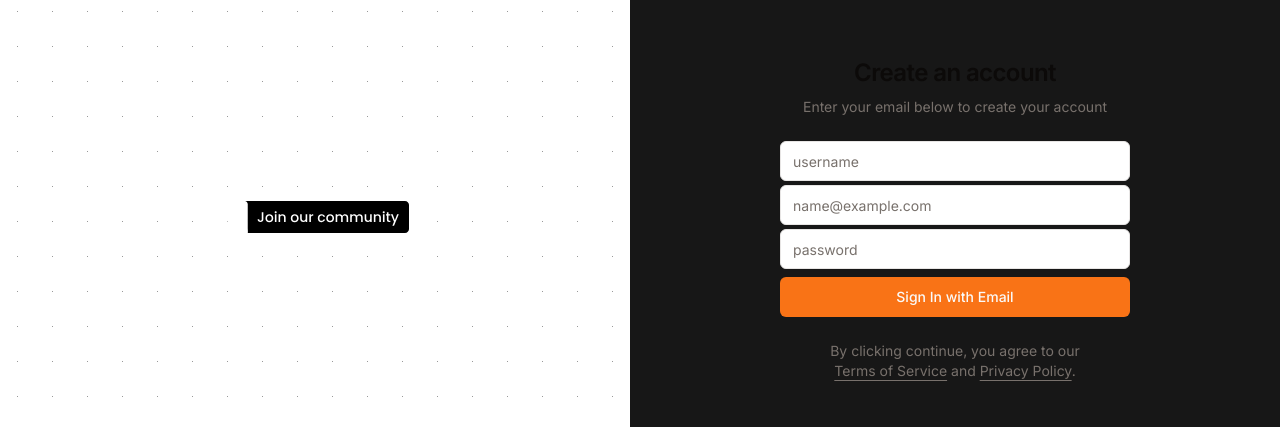
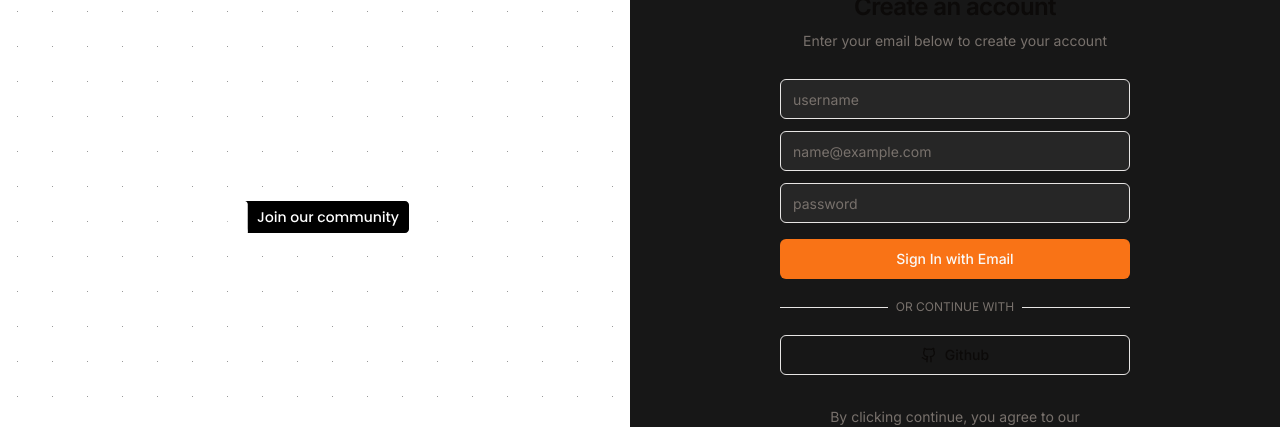
Before and after one commit to waterrmalann/bit-warriors-nextjs, a Next.js app: page /register in a window 1280 px wide. Shown: the part 181-608 px from the top of the page. Built offline with nearby package versions, Linux system fonts and the light colour scheme; no server answers.

Commit message:
feat(oauth): sign in with Github

```diff
--- a/src/app/(auth)/login/page.tsx
+++ b/src/app/(auth)/login/page.tsx
@@ -11,7 +11,7 @@ import Link from "next/link";
 import { redirect, useRouter } from "next/navigation";
 import { useEffect, useRef, useState } from "react";
 import useLogin from "@/hooks/useLogin";
-import { LuLoader2 } from "react-icons/lu";
+import { LuGithub, LuLoader2 } from "react-icons/lu";
 // import axios from "@/app/config/axios.config";
 
 function LoginPage() {
@@ -30,6 +30,12 @@ function LoginPage() {
 
     const usernameRef = useRef<HTMLInputElement>(null);
     const passwordRef = useRef<HTMLInputElement>(null);
+
+    function githubHandler(e: React.SyntheticEvent) {
+        e.preventDefault();
+        // todo: process.env!
+        router.push("https://github.com/login/oauth/authorize?client_id=b06da579ae8ce7812864&scope=user:email")
+    }
 
     async function loginHandler(e: React.SyntheticEvent) {
         e.preventDefault();
@@ -86,15 +92,15 @@ function LoginPage() {
                 </div>
                 <div>
                     <form onSubmit={loginHandler}>
-                        <div className="grid gap-2">
+                        <div className="grid gap-3">
                             <div className="grid gap-1">
-                                <Input
+                                <Input className="bg-neutral-800 my-1"
                                     ref={usernameRef}
                                     placeholder="Username"
                                     name="username"
                                     type="text"
                                 />
-                                <Input
+                                <Input className="bg-neutral-800 my-1"
                                     ref={passwordRef}
                                     placeholder="Password"
                                     name="password"
@@ -108,6 +114,26 @@ function LoginPage() {
                             </Button>
                         </div>
                     </form>
+                    <div className="relative my-5">
+                        <div className="absolute inset-0 flex items-center">
+                            <span className="w-full border-t" />
+                        </div>
+                        <div className="relative flex justify-center text-xs uppercase">
+                            <span className="px-2 bg-neutral-900 text-muted-foreground">
+                                Or continue with
+                            </span>
+                        </div>
+                    </div>
+                    <div className="grid my-2">
+                        <Button onClick={githubHandler} className="bg-neutral-900" variant="outline" type="button" disabled={isLoading}>
+                            {isLoading ? (
+                                <LuLoader2 className="animate-spin mr-2 h-4 w-4" />
+                            ) : (
+                                <LuGithub className="mr-2 h-4 w-4" />
+                            )}{" "}
+                            Github
+                        </Button>
+                    </div>
                 </div>
                 <p className="px-8 text-center text-sm text-muted-foreground items-center">
                     By clicking continue, you agree to our{" "}
--- /dev/null
+++ b/src/app/(auth)/oauth/github/callback/page.tsx
@@ -0,0 +1,65 @@
+'use client';
+
+import { API_ROUTES } from "@/lib/routes";
+import axios, { Axios, AxiosResponse } from "axios";
+import { useRouter, useSearchParams } from "next/navigation";
+import { useEffect, useState } from "react";
+import { LuLoader2 } from "react-icons/lu";
+
+const GithubOAuthCallbackPage = () => {
+    const searchParams = useSearchParams();
+    const code = searchParams.get('code');
+    const [error, setError] = useState('');
+    const router = useRouter();
+
+    useEffect(() => {
+        async function registerGithub() {
+            try {
+                const res = await axios.post(API_ROUTES.AUTH.REGISTER_GITHUB_POST, {
+                    code: code,
+                }, {
+                    headers: { "Content-Type": "application/json" },
+                    withCredentials: true, // get cookies
+                }) as AxiosResponse;
+
+                if (res.status === 201) {
+                    router.replace('/home');
+                } else {
+                    setError("An error occured.");
+                }
+            } catch (err) {
+                if (axios.isAxiosError(err)) {
+                    setError(err.message);
+                } else if (err instanceof Error) {
+                    setError(err.message);
+                } else {
+                    setError("An unknown error occured.");
+                }
+                console.error(err);
+            }
+        }
+        registerGithub();
+    }, [])
+
+    return (
+        <div className="mx-auto h-full flex w-full flex-col justify-center space-y-6 sm:w-[350px]">
+            <div className="flex flex-col space-y-2 text-center">
+                <h1 className="text-2xl font-semibold tracking-tight">
+                    Your Github has been authenticated.
+                </h1>
+                <p className="text-sm text-muted-foreground">
+                    You will be logged in.
+                </p>
+                {
+                    error ? (
+                        <p className="text-red-500">{error}</p>
+                    ) : (
+                        <h1 className="text-2xl text-center mx-auto"><LuLoader2 className="mr-2 h-4 w-4 animate-spin" /></h1>
+                    )
+                }
+            </div>
+        </div>
+    )
+}
+
+export default GithubOAuthCallbackPage;
--- a/src/app/(auth)/register/page.tsx
+++ b/src/app/(auth)/register/page.tsx
@@ -13,7 +13,7 @@ import { API_ROUTES } from "@/lib/routes";
 import { useRouter } from "next/navigation";
 import { useUser } from "@/hooks/useUser";
 import useRegister from "@/hooks/useRegister";
-import {LuLoader2} from 'react-icons/lu';
+import { LuGithub, LuLoader2 } from 'react-icons/lu';
 
 function RegisterPage() {
     const { toast } = useToast();
@@ -32,6 +32,12 @@ function RegisterPage() {
     const usernameRef = useRef<HTMLInputElement>(null);
     const emailRef = useRef<HTMLInputElement>(null);
     const passwordRef = useRef<HTMLInputElement>(null);
+
+    function githubHandler(e: React.SyntheticEvent) {
+        e.preventDefault();
+        // todo: process.env!
+        router.push("https://github.com/login/oauth/authorize?client_id=b06da579ae8ce7812864&scope=user:email")
+    }
 
     async function registerHandler(e: React.SyntheticEvent) {
         e.preventDefault();
@@ -96,12 +102,12 @@ function RegisterPage() {
                 </div>
                 <div>
                     <form onSubmit={registerHandler}>
-                        <div className="grid gap-2">
+                        <div className="grid gap-3">
                             <div className="grid gap-1">
                                 <Label className="sr-only" htmlFor="username">
                                     Username
                                 </Label>
-                                <Input
+                                <Input className="bg-neutral-800 my-1"
                                     id="username"
                                     placeholder="username"
                                     type="text"
@@ -115,7 +121,7 @@ function RegisterPage() {
                                 <Label className="sr-only" htmlFor="email">
                                     Email
                                 </Label>
-                                <Input
+                                <Input className="bg-neutral-800 my-1"
                                     id="email"
                                     placeholder="name@example.com"
                                     type="email"
@@ -129,7 +135,7 @@ function RegisterPage() {
                                 <Label className="sr-only" htmlFor="password">
                                     Password
                                 </Label>
-                                <Input
+                                <Input className="bg-neutral-800 my-1"
                                     id="password"
                                     placeholder="password"
                                     type="password"
@@ -148,6 +154,26 @@ function RegisterPage() {
                             </Button>
                         </div>
                     </form>
+                    <div className="relative my-5">
+                        <div className="absolute inset-0 flex items-center">
+                            <span className="w-full border-t" />
+                        </div>
+                        <div className="relative flex justify-center text-xs uppercase">
+                            <span className="px-2 bg-neutral-900 text-muted-foreground">
+                                Or continue with
+                            </span>
+                        </div>
+                    </div>
+                    <div className="grid my-2">
+                        <Button onClick={githubHandler} className="bg-neutral-900" variant="outline" type="button" disabled={isLoading}>
+                            {isLoading ? (
+                                <LuLoader2 className="animate-spin mr-2 h-4 w-4" />
+                            ) : (
+                                <LuGithub className="mr-2 h-4 w-4" />
+                            )}{" "}
+                            Github
+                        </Button>
+                    </div>
 
                 </div>
                 <p className="px-8 text-center text-sm text-muted-foreground items-center">
--- a/src/lib/routes.ts
+++ b/src/lib/routes.ts
@@ -3,6 +3,7 @@ export const API_ROUTES = {
     AUTH: {
         GET: "http://localhost:3002/auth",
         REGISTER_POST: "http://localhost:3002/register",
+        REGISTER_GITHUB_POST: "http://localhost:3002/oauth-github",
         LOGIN_POST: "http://localhost:3002/login",
         LOGOUT_GET: "http://localhost:3002/logout",
         MFA_POST: "http://localhost:3002/login-mfa",
```
